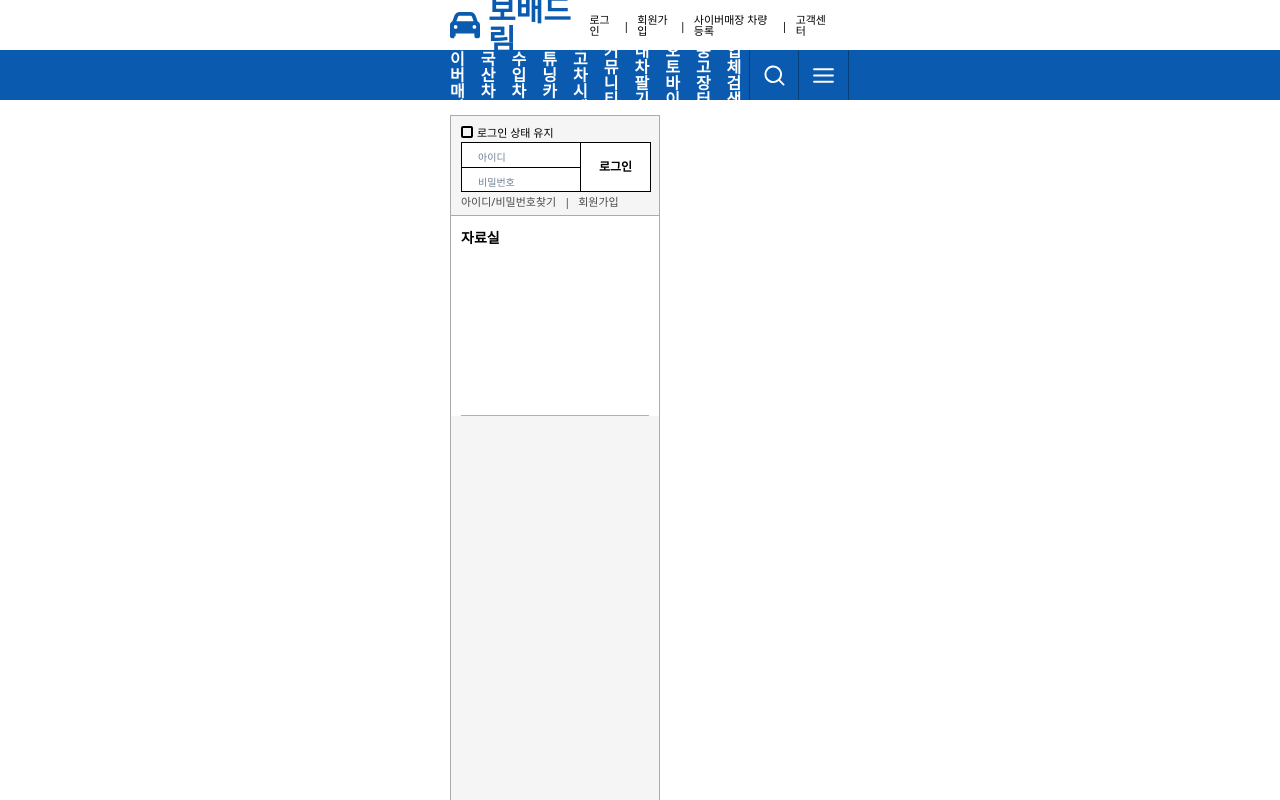
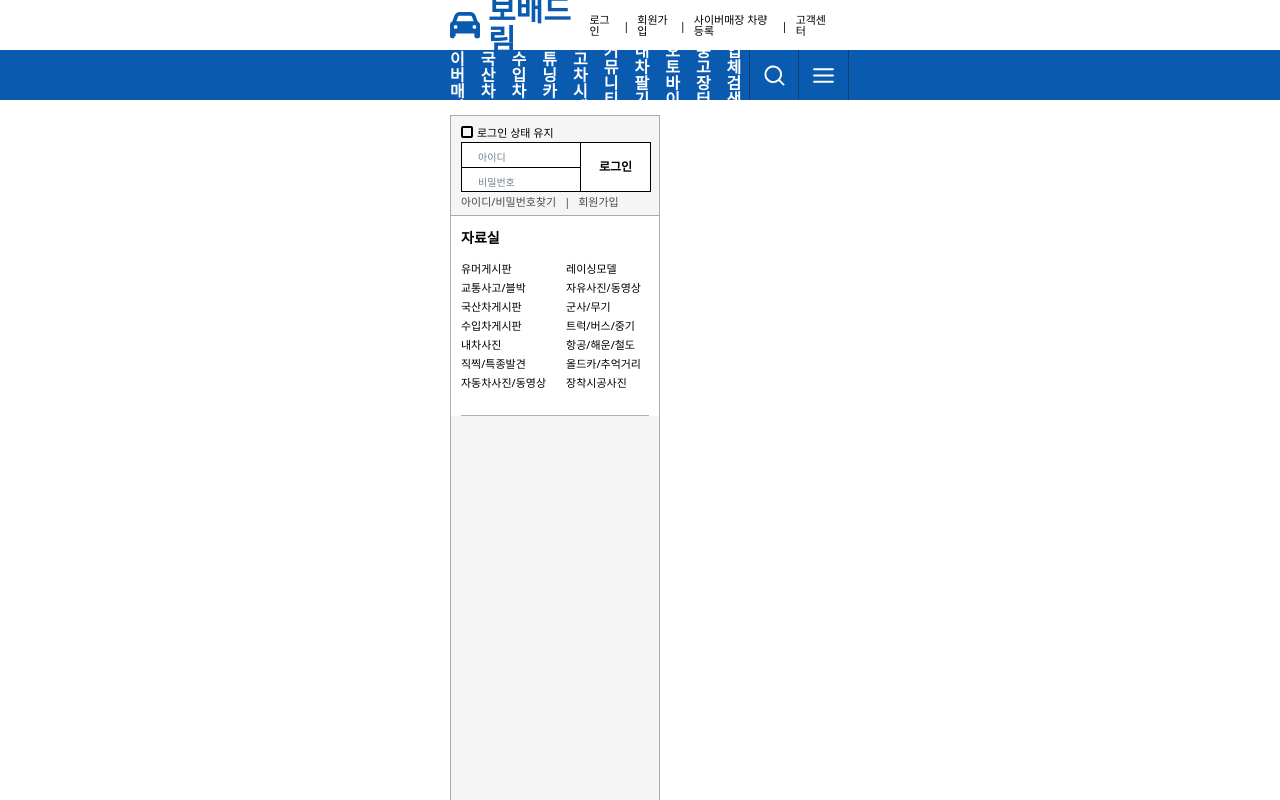
Before and after one commit to jh0152park/bobaedream-clone, a React (Create React App) app in the folder bobaedream/: page / in a window 1280 px wide. Shown: the top 800 px of the page. Built offline with nearby package versions, Linux system fonts and the light colour scheme.

Commit message:
added reference box at sitebar

```diff
--- a/bobaedream/src/components/Sidebars/ReferenceBox.tsx
+++ b/bobaedream/src/components/Sidebars/ReferenceBox.tsx
@@ -1,4 +1,5 @@
-import { Text, VStack } from "@chakra-ui/react";
+import { HStack, Text, VStack } from "@chakra-ui/react";
+import SidebarText from "./SidebarText";
 
 export default function ReferenceBox() {
     return (
@@ -12,6 +13,26 @@ export default function ReferenceBox() {
                 <Text fontWeight="bold" fontSize="14px">
                     자료실
                 </Text>
+                <HStack mt="10px" spacing="20px">
+                    <VStack alignItems="flex-start">
+                        <SidebarText title={"유머게시판"} />
+                        <SidebarText title={"교통사고/블박"} />
+                        <SidebarText title={"국산차게시판"} />
+                        <SidebarText title={"수입차게시판"} />
+                        <SidebarText title={"내차사진"} />
+                        <SidebarText title={"직찍/특종발견"} />
+                        <SidebarText title={"자동차사진/동영상"} />
+                    </VStack>
+                    <VStack alignItems="flex-start">
+                        <SidebarText title={"레이싱모델"} />
+                        <SidebarText title={"자유사진/동영상"} />
+                        <SidebarText title={"군사/무기"} />
+                        <SidebarText title={"트럭/버스/중기"} />
+                        <SidebarText title={"항공/해운/철도"} />
+                        <SidebarText title={"올드카/추억거리"} />
+                        <SidebarText title={"장착시공사진"} />
+                    </VStack>
+                </HStack>
             </VStack>
         </VStack>
     );
--- /dev/null
+++ b/bobaedream/src/components/Sidebars/SidebarText.tsx
@@ -0,0 +1,9 @@
+import { Text } from "@chakra-ui/react";
+
+export default function SidebarText({ title }: { title: string }) {
+    return (
+        <Text fontSize="11px" _hover={{ cursor: "pointer", color: "red" }}>
+            {title}
+        </Text>
+    );
+}
```
